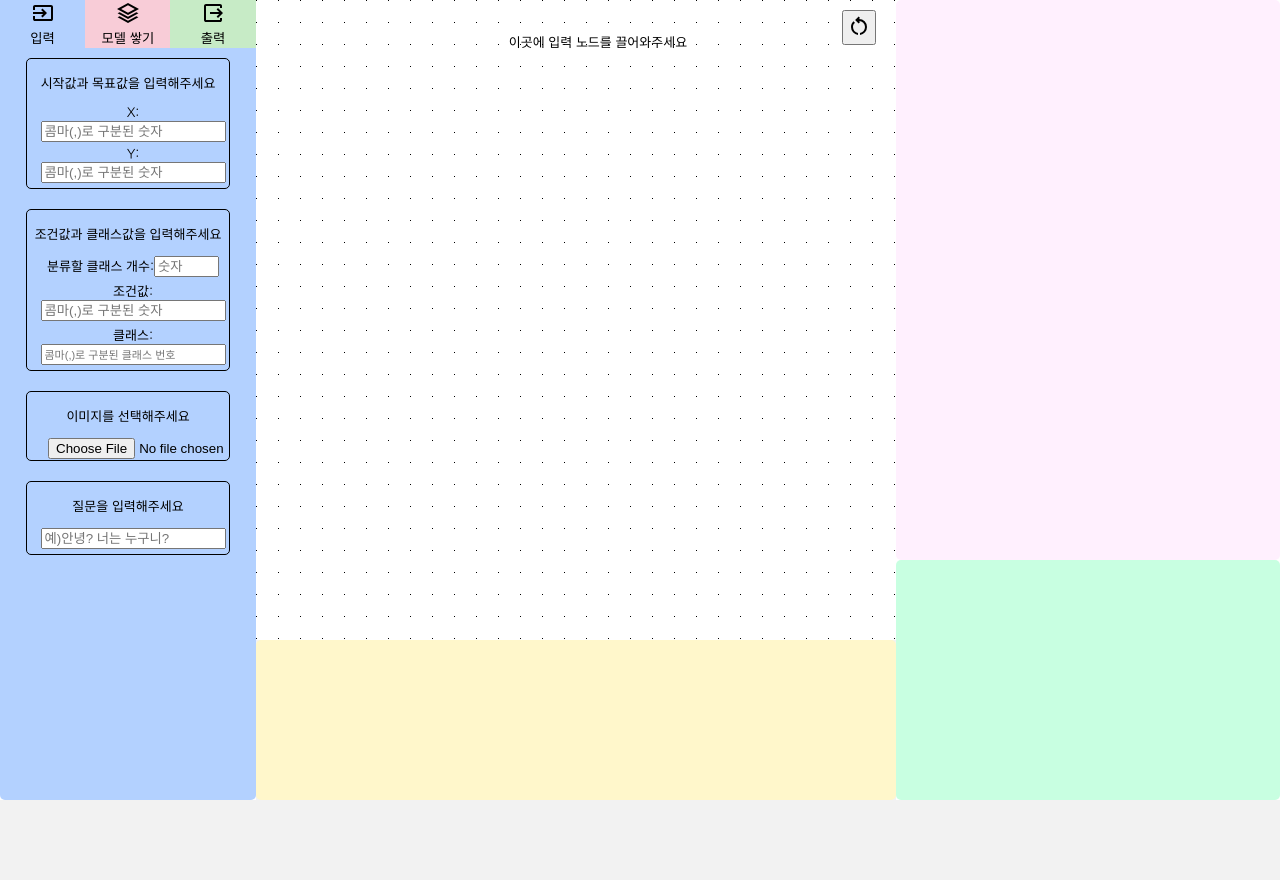
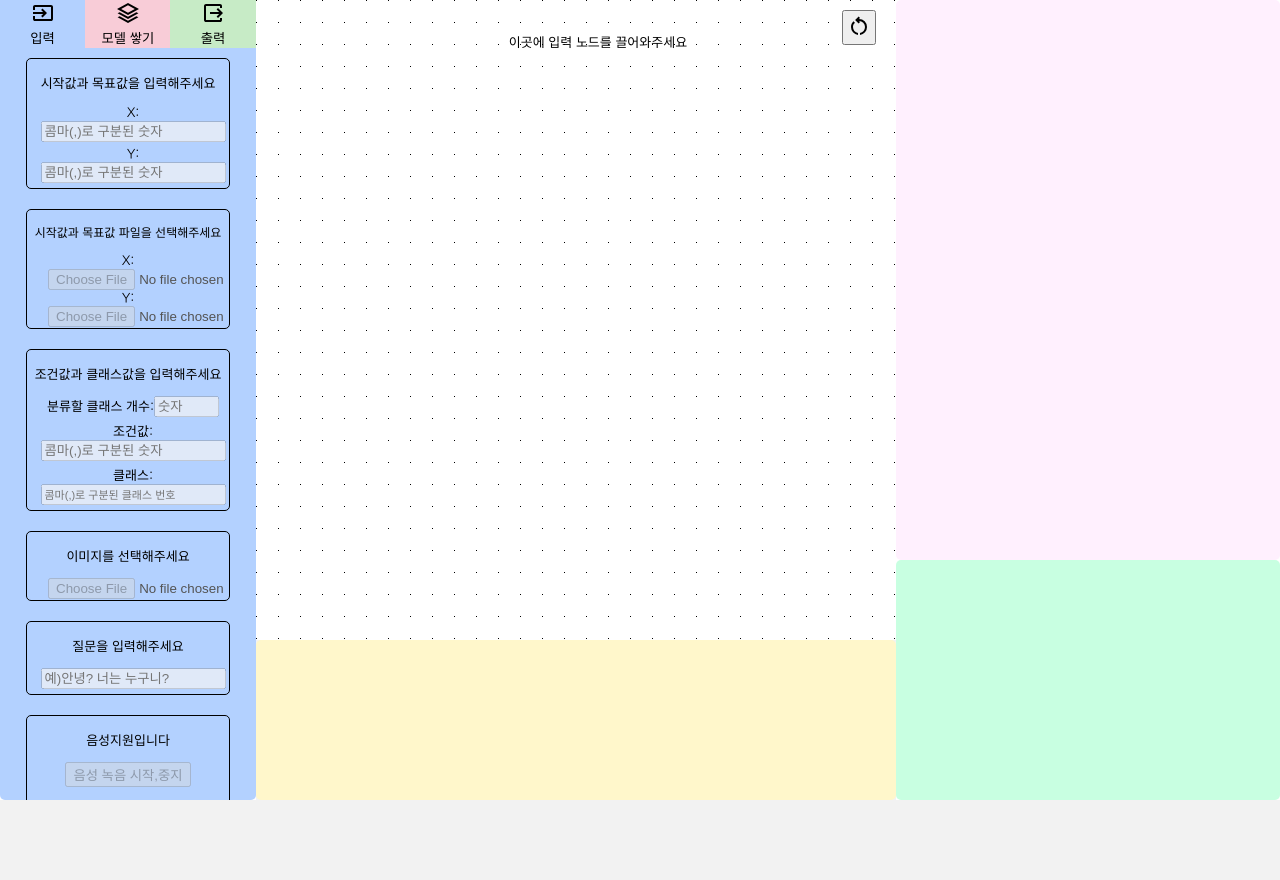
Before and after one commit to NVIDIA-Academy-Projects-Team-1/AI_Scratch, a Flask app: page / in a window 1280 px wide. Run offline with Flask 3, Linux system fonts and the light colour scheme; some libraries are stand-ins or nearby versions.

Commit message:
linear regression file upload support working on audio
Co-authored-by: HOUNSIM <HOUNSIM@users.noreply.github.com>
Co-authored-by: Parkshihwan <Parkshihwan@users.noreply.github.com>

```diff
--- a/app.py
+++ b/app.py
@@ -4,6 +4,7 @@
 ## MODULE IMPORTS ##
 import tensorflow as tf
 import numpy as np
+import re
 import json
 import torch
 import math
@@ -11,6 +12,11 @@ import cv2 as cv
 import time
 import os
 import ollama
+import speech_recognition as sr
+import pyaudio
+import soundfile
+import io
+
 
 from tensorflow import keras
 from tensorflow.keras import Model
@@ -50,7 +56,18 @@ def fetch_data():
     print(data)
     print('==========     end of data     ==========')
 
-    if data['type'] == 'number':
+    if data['type'] == 'number' or data['type'] == 'number-file':
+        if data['type'] == 'number-file':
+            regexp = r'^[0-9,]+$'
+            parsed_x = request.files['x_file'].read().decode('utf-8')
+            parsed_y = request.files['y_file'].read().decode('utf-8')
+            data = request.form.to_dict()
+
+            if re.match(regexp, parsed_x) is None or re.match(regexp, parsed_y) is None:
+                return jsonify({"alert" : "파일에는 콤마(,)로 구분된 숫자만 들어있어야 합니다."})
+            data['x'] = parsed_x
+            data['y'] = parsed_y
+            return process_number()
         if data['reg_type'] == 'linear':
             return process_number()
         else:
@@ -60,7 +77,7 @@ def fetch_data():
         image = request.files['img']
         # print('-------------test',image)
         filename = secure_filename(image.filename)
-        upload_img_path=os.path.join(app.config['UPLOAD_FOLDER'], filename)
+        upload_img_path = os.path.join(app.config['UPLOAD_FOLDER'], filename)
         # print(f'---------------------{upload_img_path}-------{image}')
         image.save(upload_img_path)
         return process_image()
@@ -70,6 +87,33 @@ def fetch_data():
 
     else:
         return jsonify({'msg':"invalid input type"})
+
+
+@app.route("/audio_to_text", methods=["POST"])
+def audio_to_text():
+    recognizer = sr.Recognizer()
+    audio_file = request.files['audio'].read()
+
+    # with open('audio.wav', 'wb') as f:
+    #     f.write(audio_file)
+
+    # data, samplerate = soundfile.read('/Users/jaeh/Documents/NVIDIA_AI_Academy/AI_Scratch/audio.wav')
+    # soundfile.write(audio_file, data, samplerate, subtype = 'PCM_16')
+
+    with io.BytesIO(audio_file) as f:
+        data, samplerate = soundfile.read(f)
+        soundfile.write('audio.wav', data, samplerate)
+
+    with sr.AudioFile('audio.wav') as source:
+        audio = recognizer.record(source)
+
+    try:
+        text = recognizer.recognize_google(audio, language='ko-KR')
+        print('인식된 음성은 : {}'.format(text))
+        return jsonify({'text': text})
+    except sr.UnknownValueError:
+        print("Recognition error")
+        return jsonify({'error': '인식할 수 없습니다'}), 400
 
 
 @app.route("/testdata", methods = ["POST"])
@@ -93,8 +137,13 @@ def process_number():
     print('==========process_number called==========')
     print(data)
     print('==========     end of data     ==========')
+
     x_data = np.array([[float(i)] for i in data['x'].split(',')])
     y_data = np.array([[float(i)] for i in data['y'].split(',')])
+
+    if x_data.size != y_data.size:
+        return jsonify({"alert" : "파일의 목표값과 시작값의 개수가 다릅니다."})
+
     units_1 = int(data['units1']) if data['units1'] != '' else 0
     units_2 = int(data['units2']) if data['units2'] != '' else 0
     units_3 = int(data['units3']) if data['units3'] != '' else 0
@@ -119,7 +168,6 @@ def process_number():
     def train():
         for i in range(10):
             for x, y in dataset:
-                #print("x : ", x[0], "y : ", y[0])
                 with tf.GradientTape() as tape:
                     logit = model(x, training = True)
                     loss = lossFunc(y, logit)
@@ -162,7 +210,6 @@ def process_number_logistic():
     def train():
         for i in range(10):
             for x, y in dataset:
-                #print("x : ", x[0], "y : ", y[0])
                 with tf.GradientTape() as tape:
                     logit = model(x, training = True)
                     loss = lossFunc(y, logit)
@@ -176,9 +223,11 @@ def process_number_logistic():
 
     return Response(train())
 
+
 @app.route('/uploads/<filename>')
 def uploads_file(filename):
     return send_from_directory(app.config['UPLOAD_FOLDER'],filename)
+
 
 @app.route("/response", methods = ["GET"])
 def process_image():
@@ -215,7 +264,6 @@ def process_image():
     # return jsonify({'response':result, 'image_path':upload_img_path})
 
 
-
 @app.route("/response", methods=["GET"])
 def createResponse():
     content = data['text']
--- a/static/index_style.css
+++ b/static/index_style.css
@@ -68,6 +68,8 @@ ul {
     flex-direction: column;
     position: relative;
     text-align: center;
+    overflow-y: scroll;
+    overflow-x: hidden;
 }
 
 #layer2 {
@@ -82,6 +84,8 @@ ul {
     flex-direction: column;
     position: relative;
     text-align: center;
+    overflow-y: scroll;
+    overflow-x: hidden;
 }
 
 #layer3 {
@@ -96,6 +100,8 @@ ul {
     flex-direction: column;
     position: relative;
     text-align: center;
+    overflow-y: scroll;
+    overflow-x: hidden;
 }
 
 .node-boxes {
@@ -121,6 +127,11 @@ ul {
 }
 
 #img {
+    margin-left: 20px;
+}
+
+#x-file,
+#y-file {
     margin-left: 20px;
 }
 
--- /dev/null
+++ b/static/speechRecognition.js
@@ -0,0 +1,65 @@
+var isRecording = false;
+var mediaRecorder;
+var recordedChunks = [];
+
+document.addEventListener("DOMContentLoaded", function() {
+    document.getElementById('recordButton').addEventListener('click', function() {
+        if (isRecording) {
+            document.getElementById("recordingIndicator").style.display = "none";
+            mediaRecorder.stop();
+            isRecording = false;
+
+            var blob = new Blob(recordedChunks, { type: 'audio/wav' });
+            var formData = new FormData();
+            formData.append('audio', blob);
+
+            // fetch('/audio_to_text', {
+            //     method: 'POST',
+            //     body: formData
+            // })
+            // .then(response => response.json())
+            // .then(data => {
+            //     if (data.error) {
+            //         document.getElementById('transcription').textContent = data.error;
+            //     } else {
+            //         document.getElementById('transcription').textContent = data.text;
+            //     }
+            // })
+            // .catch(error => {
+            //     console.error('오류 발생:', error);
+            // });
+
+            var xhr = new XMLHttpRequest();
+
+            xhr.open('POST', '/audio_to_text', true);
+            xhr.onload = function() {
+                if (xhr.status === 200) {
+                    document.getElementById('transcription').textContent = xhr.response.text;
+                } else {
+                    document.getElementById('transcription').textContent = xhr.response['error'];
+                }
+            };
+            xhr.send(formData);
+
+
+            recordedChunks = [];
+        }
+        else {
+            document.getElementById("recordingIndicator").style.display = "block";
+            isRecording = true;
+            navigator.mediaDevices.getUserMedia({ audio: true })
+                .then(function(stream) {
+                    mediaRecorder = new MediaRecorder(stream);
+                    mediaRecorder.ondataavailable = function(event) {
+                        if (event.data.size > 0) {
+                            recordedChunks.push(event.data);
+                        }
+                    };
+                    mediaRecorder.start();
+                })
+                .catch(function(err) {
+                    console.log('오류 발생: ' + err);
+                });
+        }
+    });
+});
--- a/static/testHandler.js
+++ b/static/testHandler.js
@@ -13,7 +13,7 @@ document.addEventListener("DOMContentLoaded", function() {
     const callback = (mutationList, observer) => {
         for(const mutation of mutationList){
             if(mutation.type === "childList"){
-                if(targetNode.querySelector("#input-number") != null){
+                if(targetNode.querySelector("#input-number") || targetNode.querySelector("#input-number-file")){
                     document.getElementById("num-test-page").style.display = "block";
                 }
             }
@@ -53,7 +53,8 @@ document.addEventListener("DOMContentLoaded", function() {
                     logDiv.appendChild(log);
                     logDiv.appendChild(document.createElement('br'));
                 });
-                logDiv.append("----------------------------")
+                logDiv.append("----------------------------");
+                logDiv.appendChild(document.createElement('br'));
             }
         });
    }
--- a/static/trainModel.js
+++ b/static/trainModel.js
@@ -15,6 +15,9 @@ document.addEventListener("DOMContentLoaded", function() {
 
         var x_val = document.getElementById('x').value;
         var y_val = document.getElementById('y').value;
+
+        var x_file_val = document.getElementById('x-file').files[0];
+        var y_file_val = document.getElementById('y-file').files[0];
 
         var class_val = document.getElementById('class').value;
         var x_log_val = document.getElementById('x-log').value;
@@ -58,6 +61,12 @@ document.addEventListener("DOMContentLoaded", function() {
                 return;
             }
         }
+        else if(parent.querySelector("#input-number-file")){
+            if(x_file_val == null || y_file_val == null){
+                alert("X값 또는 Y값 파일이 올바르게 업로드 되지 않았습니다.");
+                return;
+            }
+        }
         else if(parent.querySelector("#input-number-logistic")){
             var y_log_val_list = y_log_val.split(',').map(Number);
 
@@ -89,7 +98,10 @@ document.addEventListener("DOMContentLoaded", function() {
             return;
         }
 
+
         // Data aggregation and server requesting
+
+        if(parent.querySelector("#input-number") || parent.querySelector("#input-number-logistic")){
             var data = {
                 type: "number",
                 reg_type: class_val != '' ? "logistic" : "linear",
@@ -126,6 +138,48 @@ document.addEventListener("DOMContentLoaded", function() {
                     logDiv.appendChild(document.createElement('br'));
                 }
             });
+        }
+        else if(parent.querySelector("#input-number-file")){
+            var formData = new FormData();
+            formData.append('type', "number-file");
+            formData.append('reg_type', "linear");
+            formData.append('x_file', x_file_val);
+            formData.append('y_file', y_file_val);
+            formData.append('units1', units_val_1);
+            formData.append('units2', units_val_2);
+            formData.append('units3', units_val_3);
+            formData.append('activation1', act_val_1);
+            formData.append('activation2', act_val_2);
+            formData.append('activation3', act_val_3);
+
+            $.ajax({
+                url: "/data",
+                type: "POST",
+                data: formData,
+                processData: false,
+                contentType: false,
+                success: (res) => {
+                    console.log(res);
+
+                    if(res['alert']){
+                        alert(res['alert']);
+                        return;
+                    }
+
+                    var logDiv = document.getElementById("log");
+                    var lines = res.split('\n');
+
+                    lines.forEach(line => {
+                        var log = document.createTextNode(line);
+                        logDiv.appendChild(log);
+                        logDiv.appendChild(document.createElement('br'));
+                    });
+
+                    logDiv.appendChild(document.createTextNode("학습이 완료되었습니다."));
+                    logDiv.appendChild(document.createElement('br'));
+                }
+            });
+        }
     }
 
 
--- a/templates/index.html
+++ b/templates/index.html
@@ -16,8 +16,10 @@
     <script src="{{url_for('static', filename = 'trainModel.js')}}"></script>
     <script src="{{url_for('static', filename = 'handleResponse.js')}}"></script>
     <!-- <script src="{{url_for('static', filename = 'tooltip.js')}}"></script> -->
+    <script src="{{url_for('static', filename = 'speechRecognition.js')}}"></script>
     <script src="https://raw.githack.com/SortableJS/Sortable/master/Sortable.js"></script>
     <script src="https://code.jquery.com/jquery-1.12.4.js"></script>
+
 
     <div class="container">
         <!-- Layer select button, Node selection Div containers -->
@@ -26,36 +28,49 @@
                 <button id="input-layer-button"><img src="{{url_for('static', filename = 'res/input.svg')}}"><br>입력</button>
                 <button id="hidden-layer-button"><img src="{{url_for('static', filename = 'res/layers.svg')}}"><br>모델 쌓기</button>
                 <button id="run-layer-button"><img src="{{url_for('static', filename = 'res/output.svg')}}"><br>출력</button>
+
             </div>
             <!-- Input layer -->
             <div id="layer1" style="display: none">
                 <div class="node-boxes" id="input-number">
                     <p class="text">시작값과 목표값을 입력해주세요</p>
-                    <div class="input-boxes"><label for="x">X:</label><input type="text" id='x' name="x" size="20" placeholder="콤마(,)로 구분된 숫자" required/></div>
-                    <div class="input-boxes"><label for="y">Y:</label><input type="text" id='y' name="y" size="20" placeholder="콤마(,)로 구분된 숫자" required/></div>
+                    <div class="input-boxes"><label for="x">X:</label><input type="text" id='x' name="x" size="20" placeholder="콤마(,)로 구분된 숫자" required disabled/></div>
+                    <div class="input-boxes"><label for="y">Y:</label><input type="text" id='y' name="y" size="20" placeholder="콤마(,)로 구분된 숫자" required disabled/></div>
+                </div>
+                <div class="node-boxes" id="input-number-file">
+                    <p class="text" style="font-size: 12px;">시작값과 목표값 파일을 선택해주세요</p>
+                    <label for="x-file">X:</label><input type="file" accept="text/plain" id="x-file" disabled/>
+                    <label for="y-file">Y:</label><input type="file" accept="text/plain" id="y-file" disabled/>
                 </div>
                 <div class="node-boxes" id="input-number-logistic">
                     <p class="text">조건값과 클래스값을 입력해주세요</p>
-                    <div class="input-boxes"><label for="class">분류할 클래스 개수:</label><input type="text" id='class' name="x" size="5" placeholder="숫자" required/></div>
-                    <div class="input-boxes"><label for="x-log">조건값:</label><input type="text" id='x-log' name="x-log" size="20" placeholder="콤마(,)로 구분된 숫자" required/></div>
-                    <div class="input-boxes"><label for="y-log">클래스:</label><input type="text" id='y-log' name="y-log" size="20" placeholder="콤마(,)로 구분된 클래스 번호" required/></div>
+                    <div class="input-boxes"><label for="class">분류할 클래스 개수:</label><input type="text" id='class' name="x" size="5" placeholder="숫자" required disabled/></div>
+                    <div class="input-boxes"><label for="x-log">조건값:</label><input type="text" id='x-log' name="x-log" size="20" placeholder="콤마(,)로 구분된 숫자" required disabled/></div>
+                    <div class="input-boxes"><label for="y-log">클래스:</label><input type="text" id='y-log' name="y-log" size="20" placeholder="콤마(,)로 구분된 클래스 번호" required disabled/></div>
                 </div>
                 <div class="node-boxes" id="input-image">
                     <p class="text">이미지를 선택해주세요</p>
-                    <input type="file" id='img' name="img" accept="image/*"/>
+                    <input type="file" id='img' name="img" accept="image/*" disabled/>
                 </div>
                 <div class="node-boxes" id="input-text">
                     <p class="text">질문을 입력해주세요</p>
-                    <div class="input-boxes"><input id="text" name="text" size="20" placeholder="예)안녕? 너는 누구니?" required/></div>
+                    <div class="input-boxes"><input id="text" name="text" size="20" placeholder="예)안녕? 너는 누구니?" required disabled/></div>
                 </div>
+                <div class="node-boxes" id="input-audio">
+                    <p class="text">음성지원입니다</p>
+                    <button id="recordButton" disabled>음성 녹음 시작,중지</button>
+                    <p id="transcription">여기에 인식된 텍스트가 표시됩니다.</p>
+                    <p id="recordingIndicator" style="display: none; color: red;">녹음 중...</p>
+                </div>
+
             </div>
             <!-- Hidden layer -->
             <div id="layer2" style="display: none">
                 <div class="node-boxes" id="hidden-dense1">
                     <p class="text">뉴런</p>
-                    <p class="text">사용할 뉴런 개수: <input type='number' id="units1" name="units" min="1" max="50" required/></p>
+                    <p class="text">사용할 뉴런 개수: <input type='number' id="units1" name="units" min="1" max="50" required disabled/></p>
                     <p class="text">사용할 활성화 함수:
-                        <select id="activationFunc1" >
+                        <select id="activationFunc1" disabled>
                             <option value="sigmoid">시그모이드</option>
                             <option value="relu">ReLU</option>
                         </select>
@@ -63,9 +78,9 @@
                 </div>
                 <div class="node-boxes" id="hidden-dense2">
                     <p class="text">뉴런</p>
-                    <p class="text">사용할 뉴런 개수: <input type='number' id="units2" name="units" min="1" max="50" required/></p>
+                    <p class="text">사용할 뉴런 개수: <input type='number' id="units2" name="units" min="1" max="50" required disabled/></p>
                     <p class="text">사용할 활성화 함수:
-                        <select id="activationFunc2" >
+                        <select id="activationFunc2" disabled>
                             <option value="sigmoid">시그모이드</option>
                             <option value="relu">ReLU</option>
                         </select>
@@ -73,9 +88,9 @@
                 </div>
                 <div class="node-boxes" id="hidden-dense3">
                     <p class="text">뉴런</p>
-                    <p class="text">사용할 뉴런 개수: <input type='number' id="units3" name="units" min="1" max="50" required/></p>
+                    <p class="text">사용할 뉴런 개수: <input type='number' id="units3" name="units" min="1" max="50" required disabled/></p>
                     <p class="text">사용할 활성화 함수:
-                        <select id="activationFunc3" >
+                        <select id="activationFunc3" disabled>
                             <option value="sigmoid">시그모이드</option>
                             <option value="relu">ReLU</option>
                         </select>
@@ -96,6 +111,7 @@
                 <div class="node-boxes">
                     <input type="submit" class="submit-button" id="query-model" name="query-model" value="모델에 질문하기" disabled/>
                 </div>
+
             </div>
         </div>
 
@@ -133,12 +149,12 @@
 
     <!-- SortableJS implementation -->
     <script>
+        $(document).ready(function() {
+            // Sortable 설정
             Sortable.create(layer1, {
                 sort: false,
                 group: {
                     name: 'input_layer',
-                //pull: 'clone',
-                //put: true
                 },
             });
 
@@ -147,7 +163,6 @@
                 group: {
                     name: 'hidden_layer',
                     pull: true,
-                //put: true
                 }
             });
 
@@ -156,7 +171,6 @@
                 group: {
                     name: 'run_layer',
                     pull: true,
-                //put: true
                 }
             });
 
@@ -168,15 +182,8 @@
                     put: true
                 },
                 animation: 100,
-            // onEnd: function(evt) {
-            //     var item = evt.item;
-            //     if(evt.to.id === 'layer1'){
-            //         evt.to.removeChild(item);
-            //     }
-            // }
             });
-
-
+        });
     </script>
 
 </body>
```
Also changed, not shown: static/nodeHandler.js (+36 -0 lines). Lines whose indentation alone changed are shown as unchanged.
